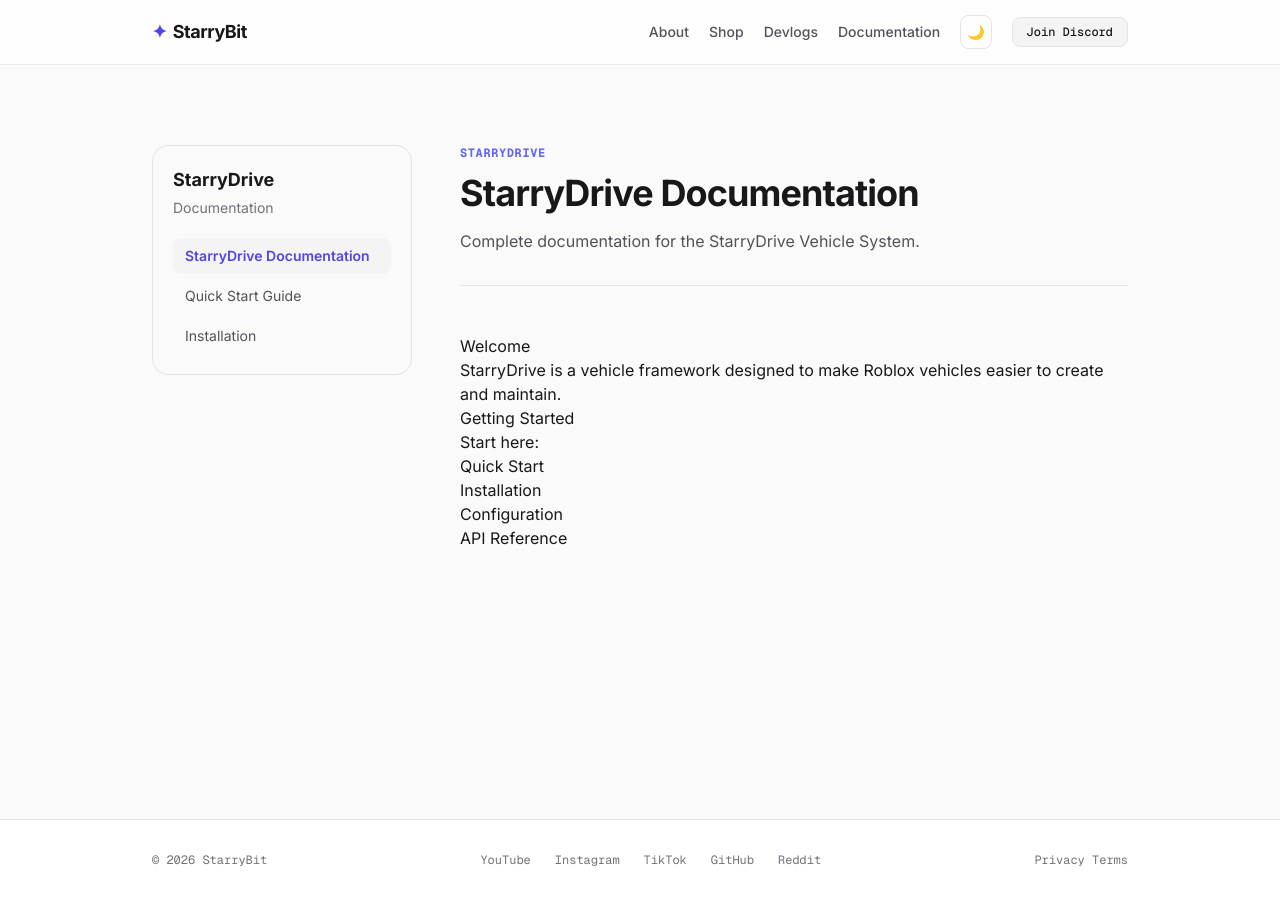
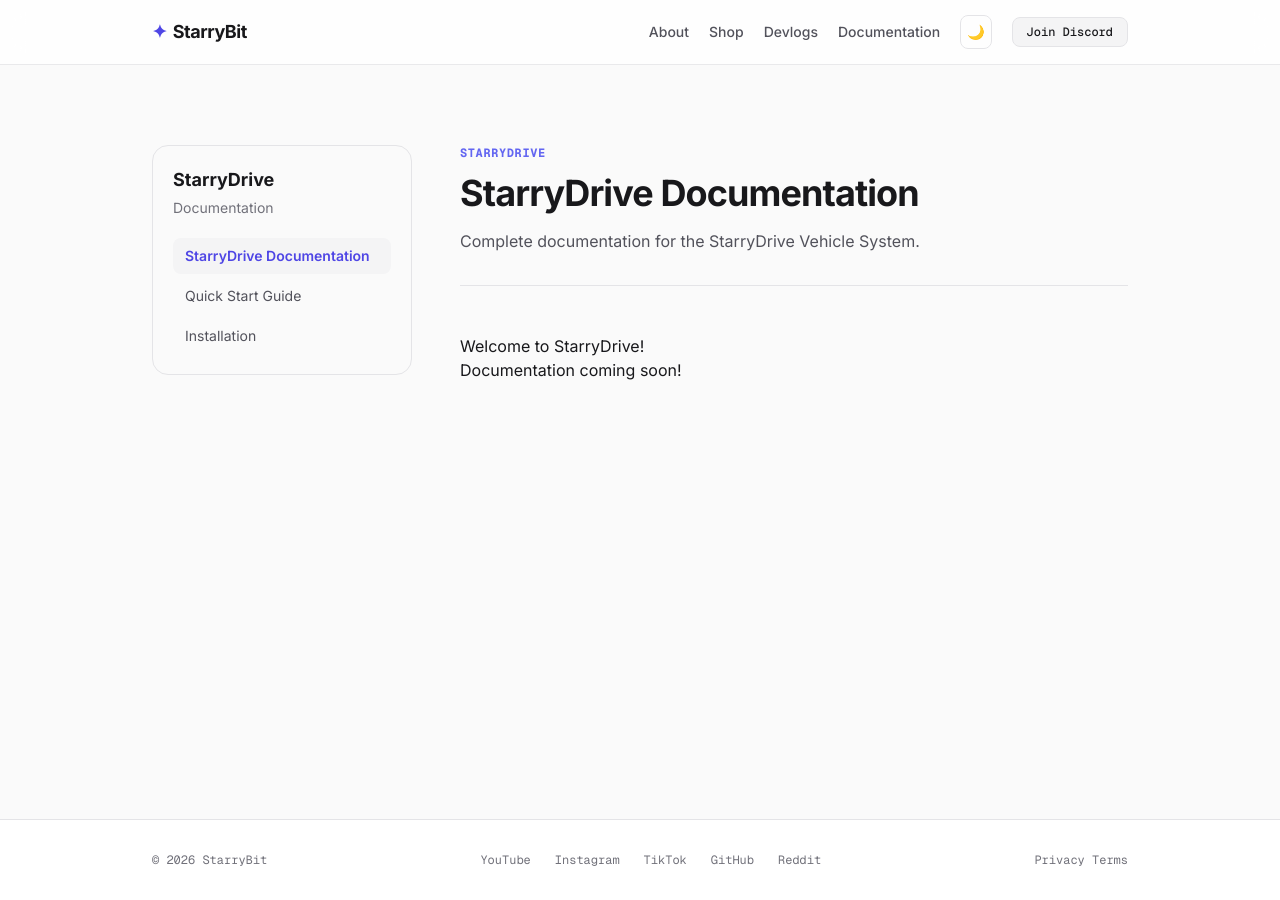
Before and after one commit to StarryBit/starrybit.github.io, a Jekyll site: the page built from _docs/starrydrive/index.html, in a window 1280 px wide. Built offline with Jekyll 4.4.1, drawn with Linux system fonts in a browser that asks for light colours; nearby versions of some CDN libraries.

Commit message:
Update index.html

```diff
--- a/_docs/starrydrive/index.html
+++ b/_docs/starrydrive/index.html
@@ -7,17 +7,7 @@
 category: Roblox Plugin
 ---
 
-<h2>Welcome</h2>
-
-<p>StarryDrive is a vehicle framework designed to make Roblox vehicles easier to create and maintain.</p>
-
-<h2>Getting Started</h2>
-
-<p>Start here:</p>
-
-<ul>
-  <li>Quick Start</li>
-  <li>Installation</li>
-  <li>Configuration</li>
-  <li>API Reference</li>
-</ul>
+<div>
+  <h2>Welcome to StarryDrive!</h2>
+  <p>Documentation coming soon!</p>
+</div>
```
